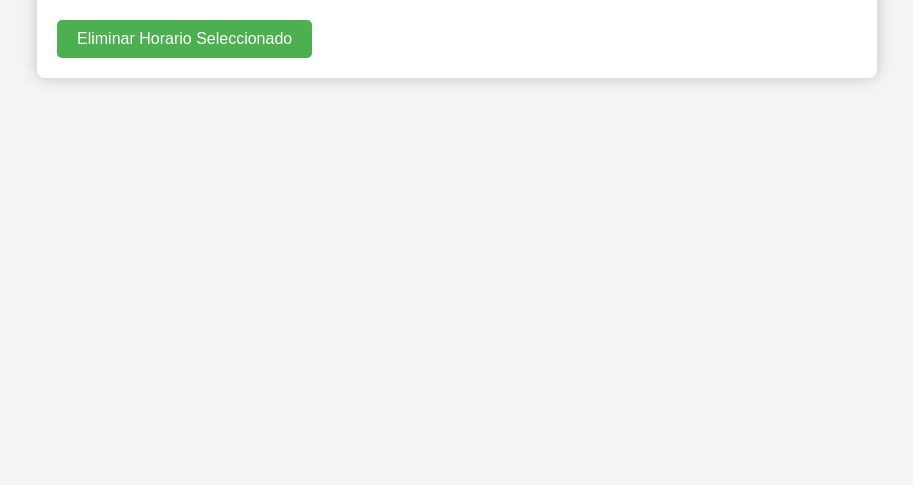
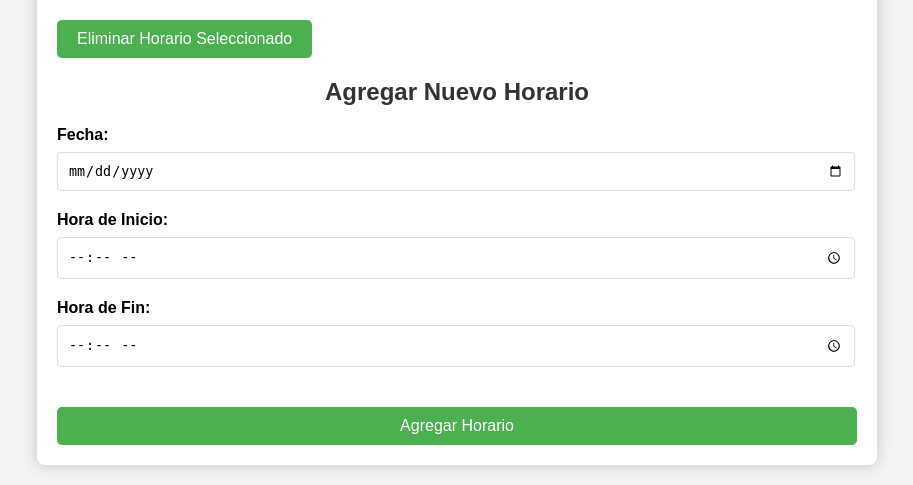
Before and after one commit to RicardoCharris14/Ingenieria_Software, a Flask app: page /administrativo/gestionar_horarios in a window 1280 px wide. Shown: the part 462-947 px from the top of the page, without its empty margins (183-1096 px from the left). Before the commit the page ends 545 px from the top, so only its background shows below. Run offline with Flask 3, Linux system fonts and the light colour scheme; data that the repository does not hold is empty.

Commit message:
feat: administradores pueden agregar horarios

```diff
--- a/src/Database/DB_functions.py
+++ b/src/Database/DB_functions.py
@@ -197,6 +197,7 @@ def obtener_horarios_especialistas(rut_especialista):
         FROM Especialista e
         INNER JOIN Horario_Atencion h ON e.rut = h.rut_especialista
         WHERE e.rut = ?
+        ORDER BY h.fecha ASC, h.hora_inicio ASC
         """
         cursor.execute(query, (rut_especialista,))
         horarios = cursor.fetchall()
@@ -208,6 +209,23 @@ def obtener_horarios_especialistas(rut_especialista):
     except Exception as ex:
         print(ex)
         return []
+    finally:
+        connection.close()
+
+def agregar_horario(rut_especialista, fecha, hora_inicio, hora_fin):
+    try:
+        connection = sqlite3.connect("./src/Database/bd")
+        cursor = connection.cursor()
+
+        cursor.execute("""
+            INSERT INTO Horario_Atencion (fecha, hora_inicio, hora_fin, rut_especialista, disponible)
+            VALUES (?, ?, ?, ?, 1)
+        """, (fecha, hora_inicio, hora_fin, rut_especialista))
+
+        connection.commit()
+    except Exception as ex:
+        print(ex)
+        raise ex
     finally:
         connection.close()
 
@@ -234,6 +252,7 @@ def obtener_citas_especialista(rut_especialista):
         JOIN Paciente P ON C.rut_paciente = P.rut
         JOIN Horario_Atencion H ON C.id_horario = H.id
         WHERE C.rut_especialista = ?
+        ORDER BY H.fecha ASC, h.hora_inicio ASC
         """
         cursor.execute(query, (rut_especialista,))
         citas = cursor.fetchall()
--- a/src/main.py
+++ b/src/main.py
@@ -82,6 +82,22 @@ def gestionar_horarios():
 def post_gestionar_horarios():
     rut_especialista = request.form.get('rut_especialista')
     session['rut_especialista'] = rut_especialista
+    return redirect(url_for('gestionar_horarios'))
+
+@app.route('/agregar_horario', methods=['POST'])
+def agregar_horario():
+    rut_especialista = request.form.get('rut_especialista')
+    fecha = request.form.get('fecha')
+    hora_inicio = request.form.get('hora_inicio')
+    hora_fin = request.form.get('hora_fin')
+
+    try:
+        DB_functions.agregar_horario(rut_especialista, fecha, hora_inicio, hora_fin)
+        flash('Horario agregado exitosamente', 'success')
+    except Exception as ex:
+        print(ex)
+        flash('Error al agregar el horario', 'danger')
+
     return redirect(url_for('gestionar_horarios'))
 
 @app.route('/eliminar_horario/<int:id>', methods=['DELETE'])
--- a/src/static/css/gestionar_horarios.css
+++ b/src/static/css/gestionar_horarios.css
@@ -67,3 +67,37 @@ button {
 button:hover {
     background-color: #45a049;
 }
+
+form {
+    margin-top: 20px;
+}
+
+form label {
+    display: block;
+    margin-bottom: 8px;
+    font-weight: bold;
+}
+
+form input[type="date"],
+form input[type="time"] {
+    width: calc(100% - 24px);
+    padding: 10px;
+    margin-bottom: 20px;
+    border: 1px solid #ddd;
+    border-radius: 4px;
+}
+
+form button {
+    width: 100%;
+    padding: 10px;
+    font-size: 16px;
+    cursor: pointer;
+    background-color: #4CAF50;
+    color: white;
+    border: none;
+    border-radius: 5px;
+}
+
+form button:hover {
+    background-color: #45a049;
+}
--- a/src/templates/gestionar_horarios.html
+++ b/src/templates/gestionar_horarios.html
@@ -58,6 +58,18 @@
             </tbody>
         </table>
         <button onclick="eliminarHorario()">Eliminar Horario Seleccionado</button>
+
+        <h2>Agregar Nuevo Horario</h2>
+        <form action="{{ url_for('agregar_horario') }}" method="POST">
+            <input type="hidden" name="rut_especialista" value="{{ especialista['rut'] }}">
+            <label for="fecha">Fecha:</label>
+            <input type="date" id="fecha" name="fecha" required>
+            <label for="hora_inicio">Hora de Inicio:</label>
+            <input type="time" id="hora_inicio" name="hora_inicio" required>
+            <label for="hora_fin">Hora de Fin:</label>
+            <input type="time" id="hora_fin" name="hora_fin" required>
+            <button type="submit">Agregar Horario</button>
+        </form>
     </div>
 </body>
 </html>
```
Also changed, not shown: 1 other file.
